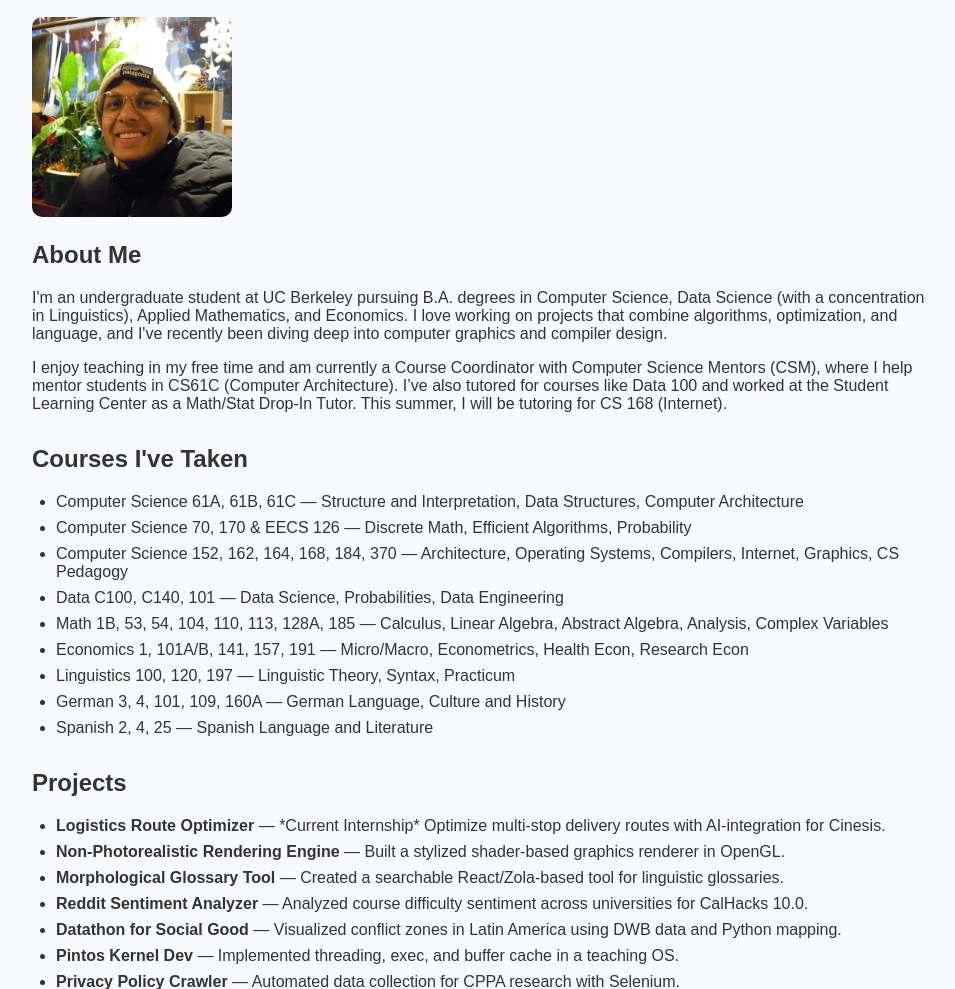
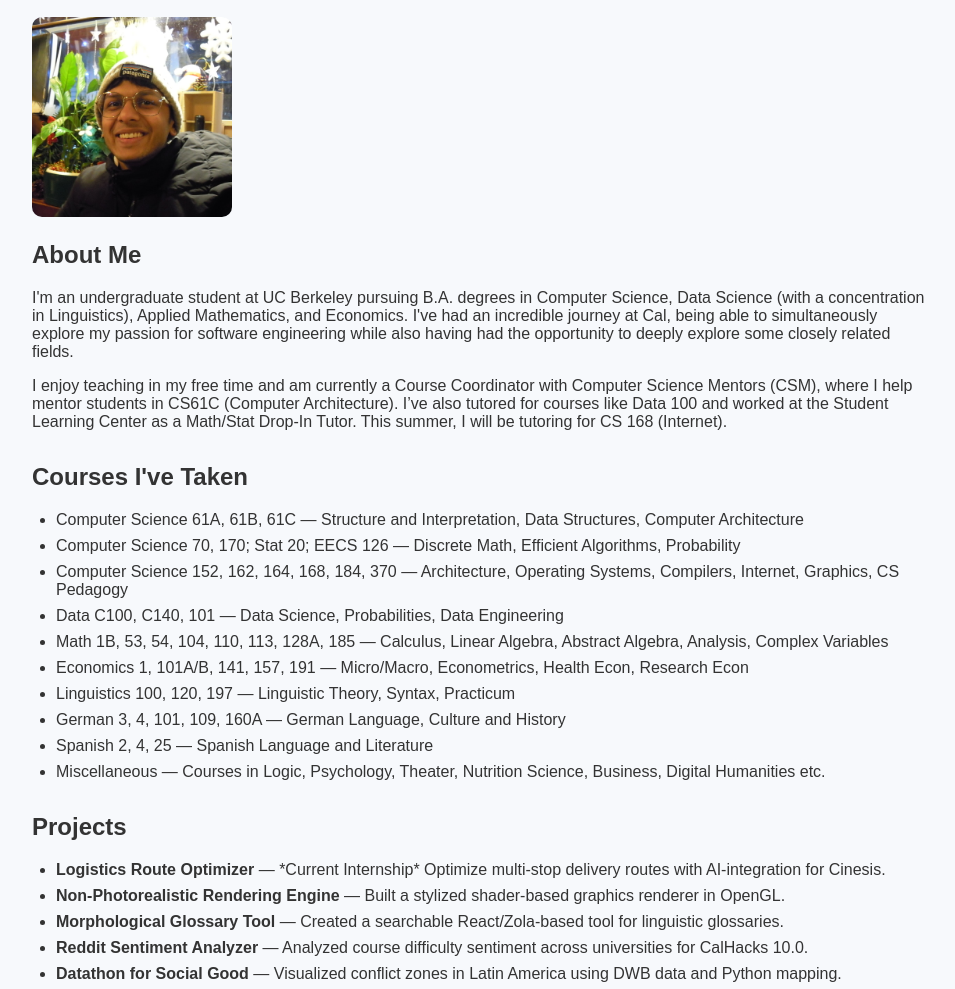
Before and after one commit to shashwatbansal1/shashwatbansal1.github.io, a plain HTML site: page index.html in a window 1280 px wide. Shown: the part 111-1100 px from the top of the page, without its empty margins (158-1113 px from the left). Drawn offline with Linux system fonts and the light colour scheme.

Commit message:
chore(courses): add misc section

```diff
--- a/index.html
+++ b/index.html
@@ -48,7 +48,7 @@
   <section>
     <h2>About Me</h2>
     <p>
-      I'm an undergraduate student at UC Berkeley pursuing B.A. degrees in Computer Science, Data Science (with a concentration in Linguistics), Applied Mathematics, and Economics. I love working on projects that combine algorithms, optimization, and language, and I've recently been diving deep into computer graphics and compiler design.
+      I'm an undergraduate student at UC Berkeley pursuing B.A. degrees in Computer Science, Data Science (with a concentration in Linguistics), Applied Mathematics, and Economics. I've had an incredible journey at Cal, being able to simultaneously explore my passion for software engineering while also having had the opportunity to deeply explore some closely related fields.
     </p>
     <p>
       I enjoy teaching in my free time and am currently a Course Coordinator with Computer Science Mentors (CSM), where I help mentor students in CS61C (Computer Architecture). I’ve also tutored for courses like Data 100 and worked at the Student Learning Center as a Math/Stat Drop-In Tutor. This summer, I will be tutoring for CS 168 (Internet).
@@ -59,7 +59,7 @@
     <h2>Courses I've Taken</h2>
     <ul>
       <li>Computer Science 61A, 61B, 61C — Structure and Interpretation, Data Structures, Computer Architecture</li>
-      <li>Computer Science 70, 170 & EECS 126 — Discrete Math, Efficient Algorithms, Probability</li>
+      <li>Computer Science 70, 170; Stat 20; EECS 126 — Discrete Math, Efficient Algorithms, Probability</li>
       <li>Computer Science 152, 162, 164, 168, 184, 370 — Architecture, Operating Systems, Compilers, Internet, Graphics, CS Pedagogy</li>
       <li>Data C100, C140, 101 — Data Science, Probabilities, Data Engineering</li>
       <li>Math 1B, 53, 54, 104, 110, 113, 128A, 185 — Calculus, Linear Algebra, Abstract Algebra, Analysis, Complex Variables</li>
@@ -67,6 +67,7 @@
       <li>Linguistics 100, 120, 197 — Linguistic Theory, Syntax, Practicum</li>
       <li>German 3, 4, 101, 109, 160A — German Language, Culture and History</li>
       <li>Spanish 2, 4, 25 — Spanish Language and Literature</li>
+      <li>Miscellaneous — Courses in Logic, Psychology, Theater, Nutrition Science, Business, Digital Humanities etc.</li>
     </ul>
   </section>
 
```
